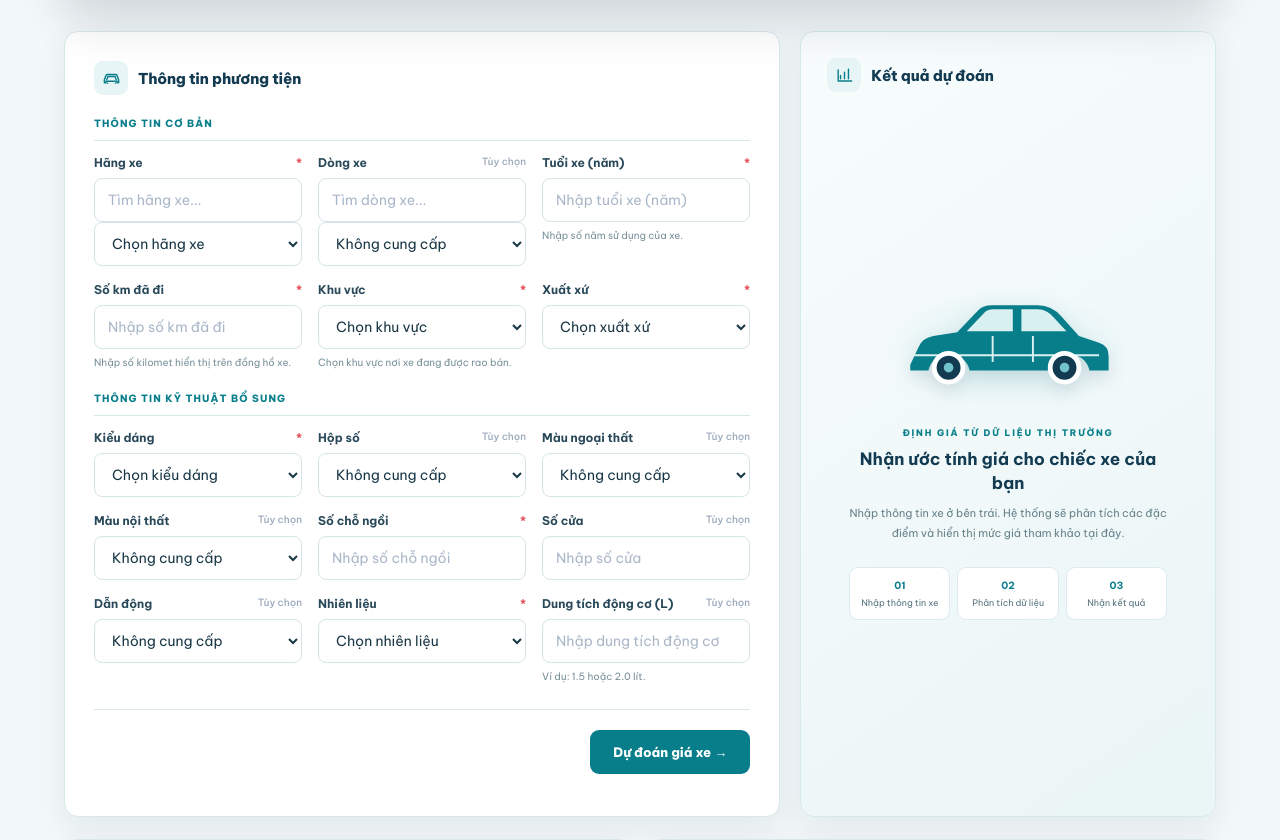
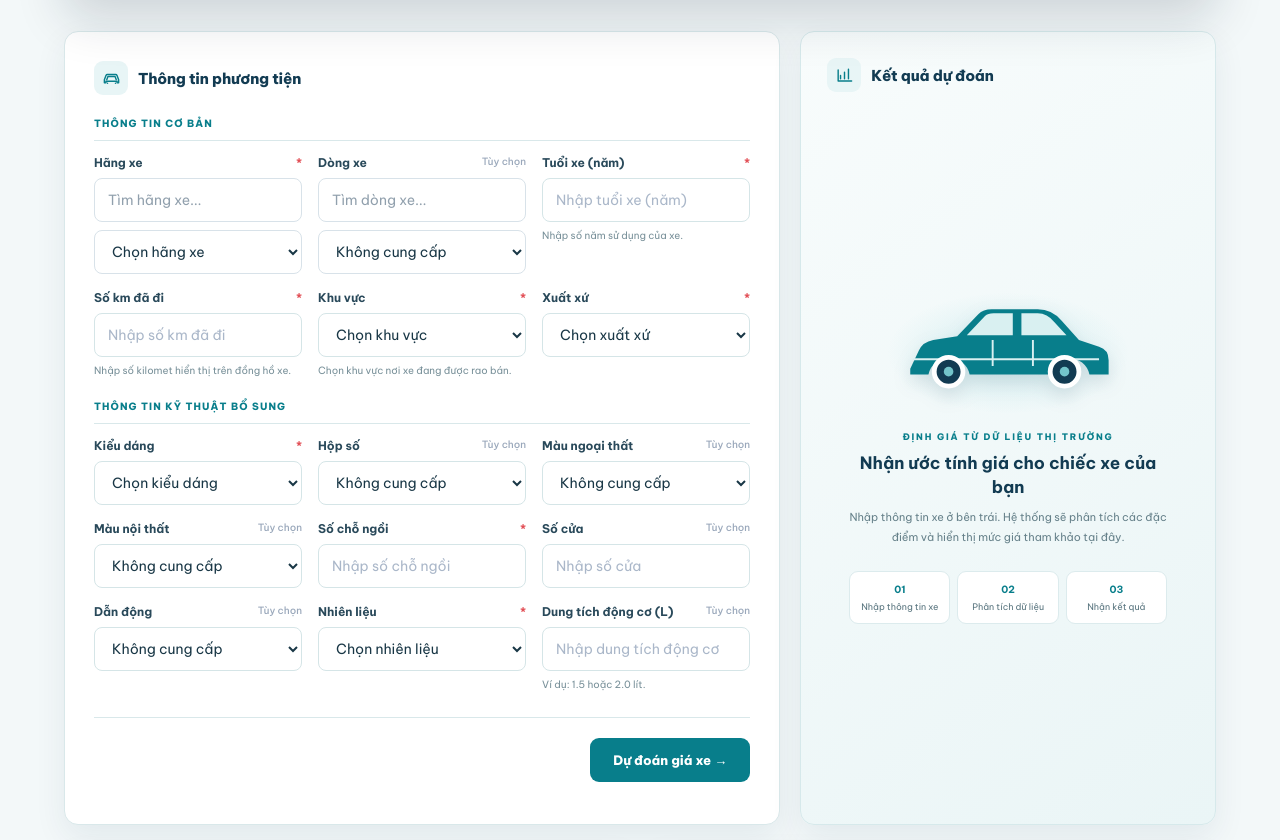
Before and after one commit to thienthien1412/DuAn_MachineLearning_Bonbanh, a Flask app: page / in a window 1280 px wide. Shown: the part 505-1345 px from the top of the page. Run offline with Flask 3, Linux system fonts and the light colour scheme; parts of the project's set-up code (start-up, migrations or seed data) failed here and were passed over.

Commit message:
Fix alignment of vehicle selectors and prevent negative numeric inputs

```diff
--- a/website/templates/index.html
+++ b/website/templates/index.html
@@ -730,6 +730,39 @@ th{background:#eaf5f6;color:#365b66}td{color:#35515d}tbody tr:hover{background:#
 @media(max-width:700px){.navbar{height:auto;min-height:70px;padding:11px 4%;gap:8px}.brand{font-size:20px}.brand-icon{width:43px;height:38px}.brand-car{width:35px}.nav-links{width:100%;overflow-x:auto}.nav-links a{font-size:10px;padding:9px 10px;white-space:nowrap}.container{padding:22px 4% 42px}.hero{padding:32px 24px;min-height:280px}.page-heading{padding:28px 23px;min-height:190px}.page-heading h1{font-size:28px}.card{padding:19px}.form-grid{grid-template-columns:repeat(2,minmax(0,1fr))}.waiting-state{min-height:320px;padding:22px 10px}}
 @media(max-width:420px){.nav-links a{font-size:9px;padding:8px 7px}.form-grid{grid-template-columns:1fr}.kpi-grid{grid-template-columns:repeat(2,minmax(0,1fr))}.kpi-value{font-size:18px}}
 
+
+/* ===== FIX CANH HANG XE / DONG XE VA CHAN GIA TRI AM ===== */
+.field-control-stack{
+    display:grid;
+    grid-template-columns:minmax(0,1fr);
+    gap:8px;
+    width:100%;
+}
+.field-control-stack .field-search,
+.field-control-stack select{
+    display:block;
+    width:100%;
+    min-width:0;
+    height:44px;
+    margin:0;
+    padding:0 13px;
+    border:1px solid #d8e2e9;
+    border-radius:8px;
+    background:#fff;
+    color:var(--text);
+    font:inherit;
+    line-height:normal;
+}
+.field-control-stack .field-search::placeholder{color:#91a0ad}
+.field-control-stack .field-search:focus,
+.field-control-stack select:focus{
+    outline:none;
+    border-color:#087e8b;
+    box-shadow:0 0 0 3px rgba(8,126,139,.10);
+}
+.field-control-stack select{cursor:pointer}
+.field input[type="number"]{min-width:0}
+
 </style>
 </head>
 
@@ -1129,7 +1162,20 @@ function makeField(key,prefix,required) {
     input.dataset.key = key;
     if(required) input.required = true;
     if(!required && input.tagName === "SELECT") input.value = "";
+    if(input.type==="number"){
+        input.min="0";
+        input.inputMode=key==="dung_tich_dong_co"?"decimal":"numeric";
+        input.addEventListener("input",()=>{
+            if(input.value!=="" && Number(input.value)<0) input.value="0";
+        });
+        input.addEventListener("change",()=>{
+            if(input.value!=="" && Number(input.value)<0) input.value="0";
+        });
+    }
+
     if(input.tagName==="SELECT"&&(key==="hang_xe"||key==="dong_xe")){
+        const control=document.createElement("div");
+        control.className="field-control-stack";
         const search=document.createElement("input");
         search.type="search";
         search.className="field-search";
@@ -1145,9 +1191,12 @@ function makeField(key,prefix,required) {
             search.value="";
             Array.from(input.options).forEach(option=>option.hidden=false);
         });
-        wrap.appendChild(search);
+        control.appendChild(search);
+        control.appendChild(input);
+        wrap.appendChild(control);
+    } else {
+        wrap.appendChild(input);
     }
-    wrap.appendChild(input);
     const hints={
         khu_vuc:"Chọn khu vực nơi xe đang được rao bán.",
         so_km_da_di:"Nhập số kilomet hiển thị trên đồng hồ xe.",
```
